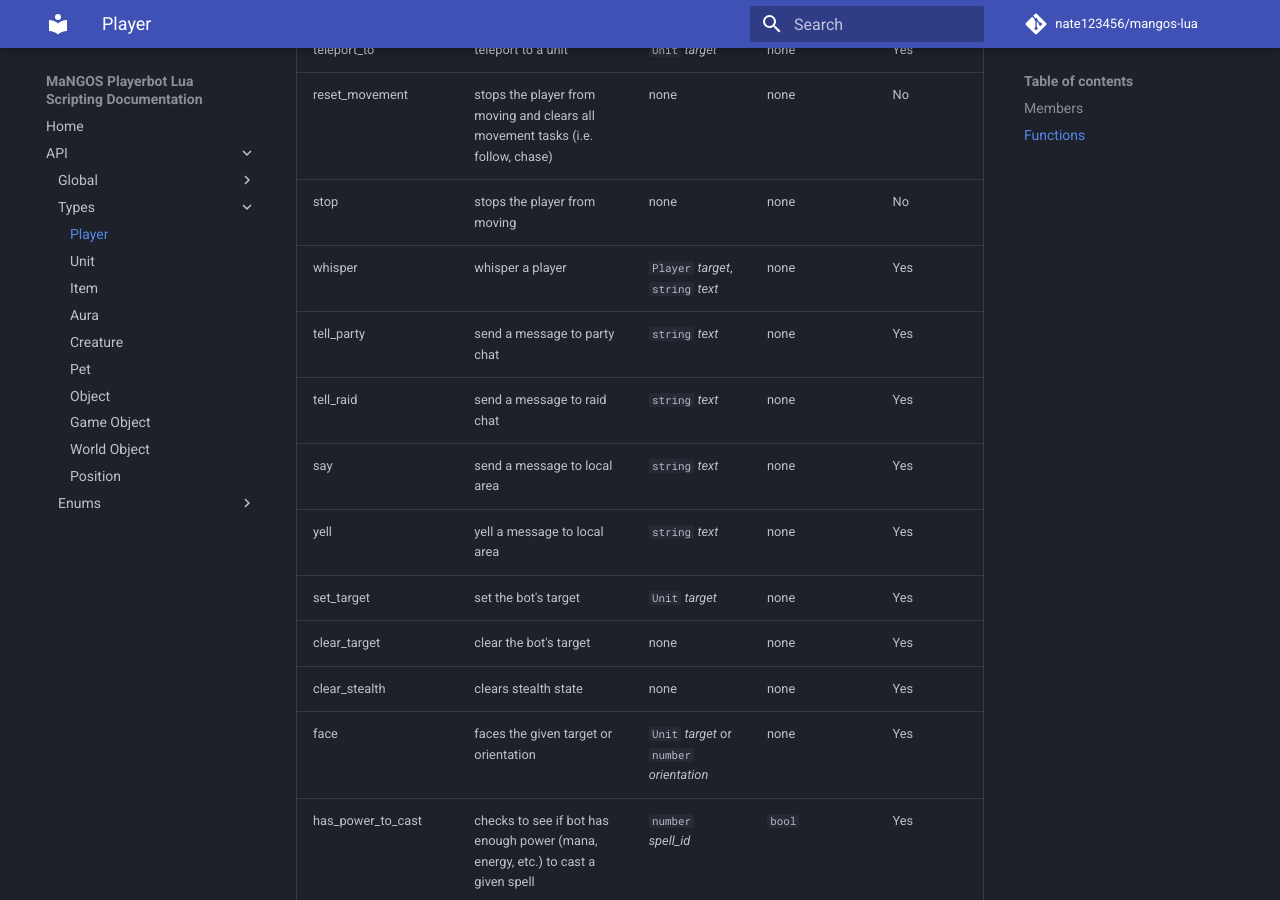
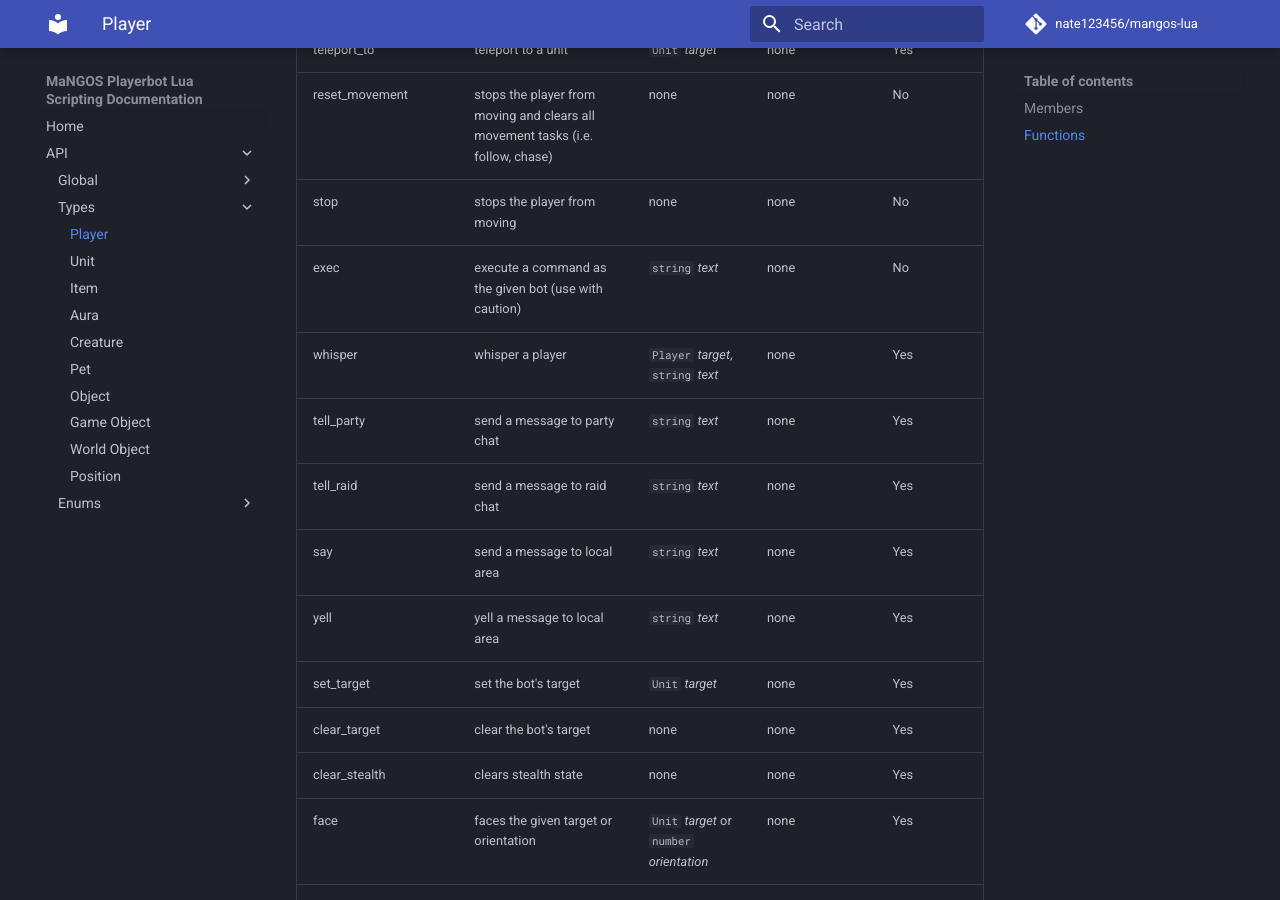
Before and after one commit to nate123456/playerbot-lua, an MkDocs documentation site: the page built from docs/api/types/player.md, in a window 1280 px wide and 900 px high, scrolled down 1713 px. Built offline with MkDocs 1.6.1 and Material for MkDocs 9.7.7, drawn with Linux system fonts in a browser that asks for light colours; comment, search, counter and statistics services are not loaded.

Commit message:
add exec command

```diff
--- a/docs/api/types/player.md
+++ b/docs/api/types/player.md
@@ -42,6 +42,7 @@ some_bot:whisper(wow.master, "I'm alive!")
 | teleport_to            | teleport to a unit                                                                     | `Unit` _target_                                        | none                                                      | Yes                     |
 | reset_movement         | stops the player from moving and clears all movement tasks (i.e. follow, chase)        | none                                                   | none                                                      | No                      |
 | stop                   | stops the player from moving                                                           | none                                                   | none                                                      | No                      |
+| exec                   | execute a command as the given bot (use with caution)                                  | `string` _text_                                        | none                                                      | No                      |
 | whisper                | whisper a player                                                                       | `Player` _target_, `string` _text_                     | none                                                      | Yes                     |
 | tell_party             | send a message to party chat                                                           | `string` _text_                                        | none                                                      | Yes                     |
 | tell_raid              | send a message to raid chat                                                            | `string` _text_                                        | none                                                      | Yes                     |
```
